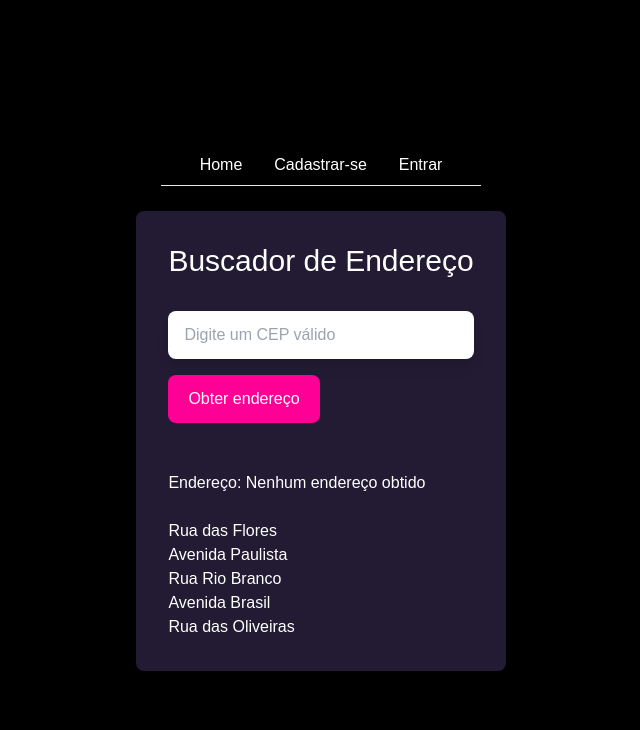
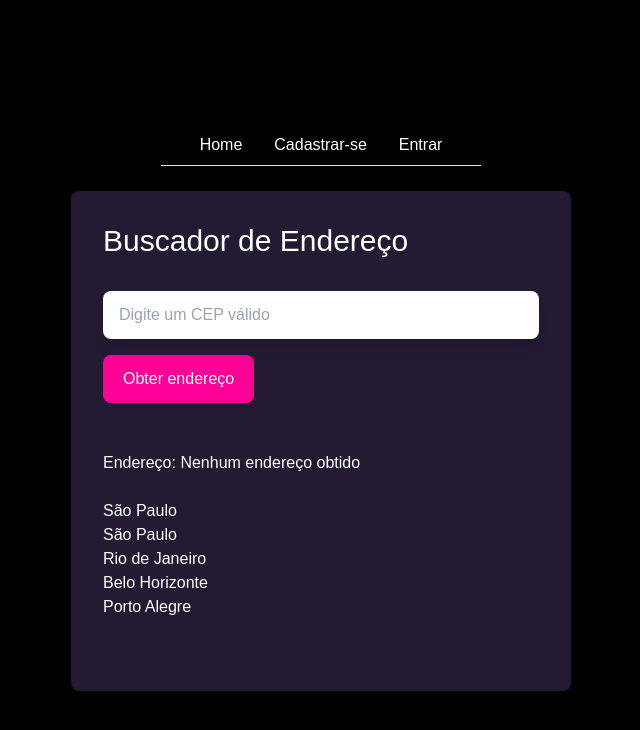
Before and after one commit to CatarinaGuima/SOFTEX-FAP-PROJETO-CEP, a Next.js app: page / in a window 1280 px wide. Shown: the top 730 px of the page, without its empty margins (319-959 px from the left). Built offline with nearby package versions, Linux system fonts and the light colour scheme.

Commit message:
second commit

```diff
--- a/src/app/page.tsx
+++ b/src/app/page.tsx
@@ -1,5 +1,4 @@
 "use client";
-// import Image from "next/image";
 import { getAddress } from "../../get-address";
 import { NavBar } from "../components/header";
 import { useState } from "react";
@@ -15,7 +14,9 @@ interface Address {
   localidade: string;
 }
 
-const addressList: Address[] = [
+export default function Home() {
+  const [address, setAddress] = useState<Address | null>(null);
+  const [addressList, setAddressList] = useState<Address[]>([
     {
       id: randomUUID(),
       logradouro: "Rua das Flores",
@@ -61,10 +62,7 @@ const addressList: Address[] = [
       estado: "RS",
       localidade: "Porto Alegre",
     },
-];
-
-export default function Home() {
-  const [address, setAddress] = useState<Address | null>(null);
+  ]);
   const [loading, setLoading] = useState(false);
   const [textValue, setTextValue] = useState("");
 
@@ -72,30 +70,38 @@ export default function Home() {
     setLoading(true);
     try {
       const result = await getAddress(textValue);
-      setAddress(result);
-      console.log(result);
+
+      const newAddress = {
+        id: randomUUID(),
+        ...result,
+      };
+
+      setAddress(newAddress);
+
+      // Adiciona o novo endereço ao início da lista
+      setAddressList((prevList) => [newAddress, ...prevList]);
     } catch (error) {
       console.error("Ocorreu um erro inesperado:", error);
     } finally {
       setLoading(false);
+      setTextValue("");
     }
   }
 
   return (
     <div className="bg-[#000000] text-white min-h-screen flex flex-col justify-center items-center">
       <NavBar />
-
-      <main className="p-8 bg-[#231B33] rounded-lg max-w-3xl">
+      <main className="p-8 bg-[#231B33] rounded-lg w-[500px] h-[500px] max-w-3xl overflow-auto">
         <h1 className="text-3xl mb-8">Buscador de Endereço</h1>
 
         <div className="flex flex-col gap-2">
           <div>
             <input
               onChange={(e) => setTextValue(e.target.value)}
-              value=""
+              value={textValue}
               type="text"
               id="cep"
-              className="rounded-lg shadow-lg px-4 py-3 w-full "
+              className="text-black rounded-lg shadow-lg px-4 py-3 w-full"
               placeholder="Digite um CEP válido"
             />
           </div>
@@ -103,7 +109,7 @@ export default function Home() {
             onClick={handleGetAddress}
             className={`${
               loading ? "opacity-30" : ""
-            } w-fit px-5 py-3 rounded-lg bg-[#FE0096] transition duration-500 ease-in-out hover:bg-pink-800  text-white my-2`}
+            } w-fit px-5 py-3 rounded-lg bg-[#FE0096] transition duration-500 ease-in-out hover:bg-pink-800 text-white my-2`}
             disabled={loading}
           >
             {loading ? "Carregando..." : "Obter endereço"}
@@ -112,7 +118,7 @@ export default function Home() {
           <span>
             Endereço:{" "}
             {address
-              ? ` ${address.logradouro}, ${address.bairro}`
+              ? `${address.logradouro}, ${address.bairro}`
               : "Nenhum endereço obtido"}
           </span>
         </div>
@@ -120,7 +126,7 @@ export default function Home() {
         <div className="flex flex-col gap-4 mt-6">
           <ul>
             {addressList.map((address) => (
-              <li key={address.id}>{address.logradouro}</li>
+              <li key={address.id}>{address.localidade}</li>
             ))}
           </ul>
         </div>
```
Lines whose indentation alone changed are shown as unchanged.
